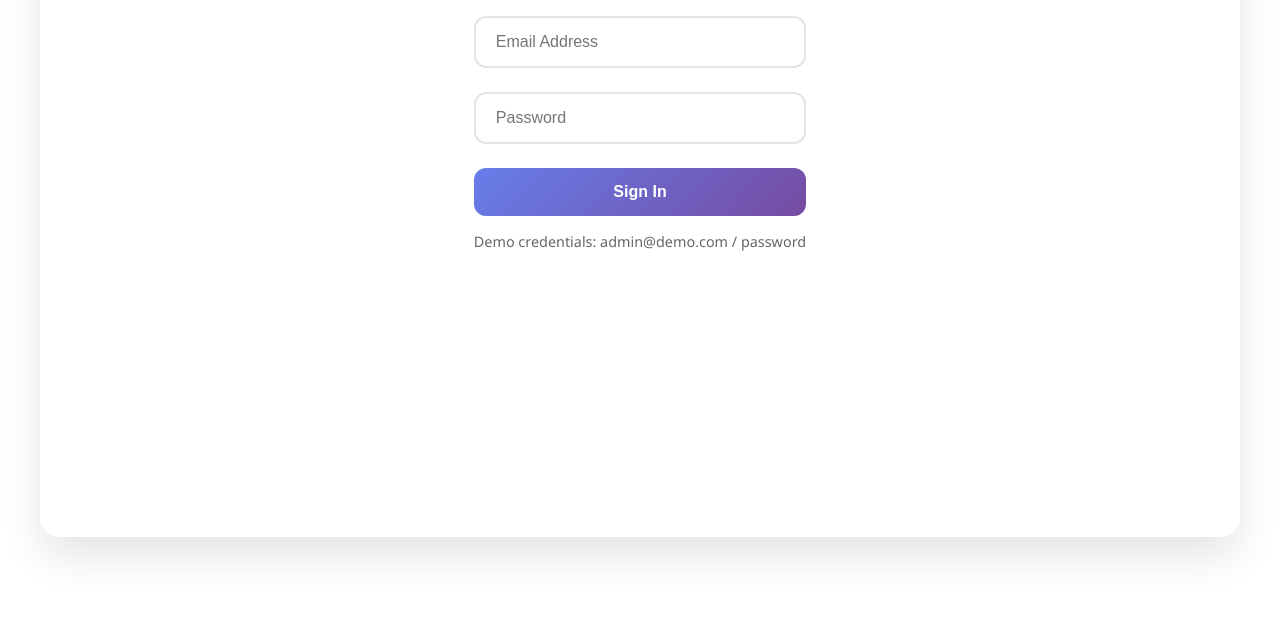
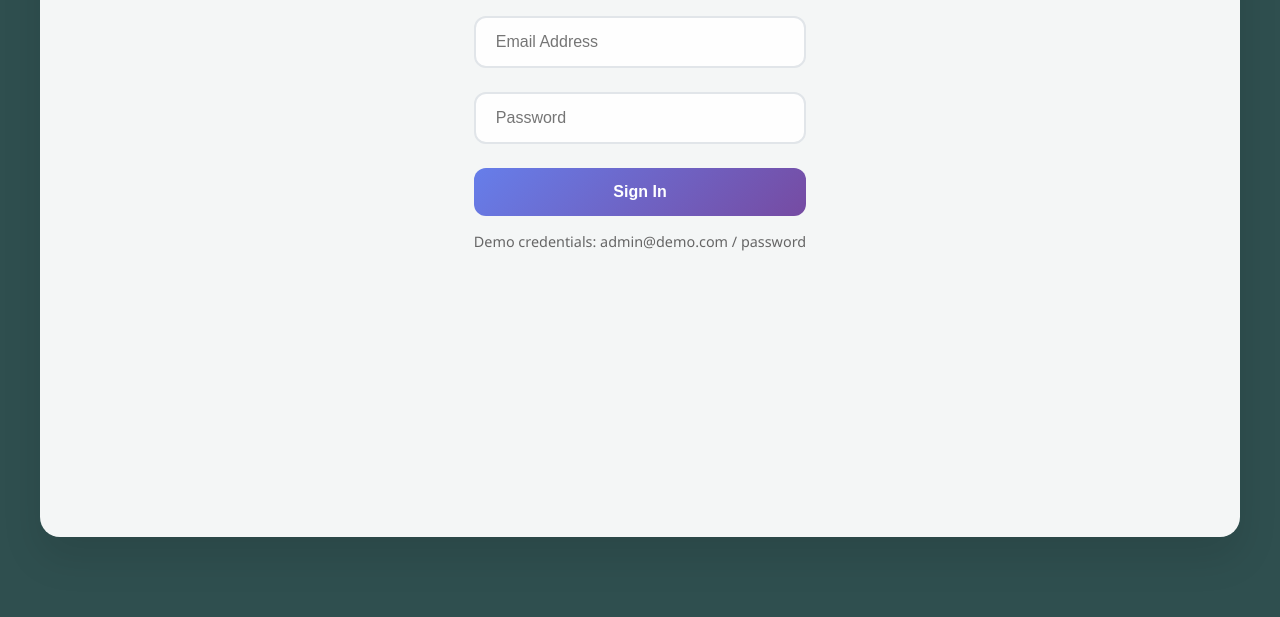
Before and after one commit to BL-A-N/sih_page, a website: page public/index.html in a window 1280 px wide. Shown: the part 183-800 px from the top of the page. Drawn offline with Linux system fonts and the light colour scheme.

Commit message:
color changefinal

```diff
--- a/public/index.html
+++ b/public/index.html
@@ -14,7 +14,7 @@
 
         body {
             font-family: 'Segoe UI', Tahoma, Geneva, Verdana, sans-serif;
-            background: caramel;
+            background: darkslategray;
             min-height: 100vh;
             display: flex;
             align-items: center;
```
